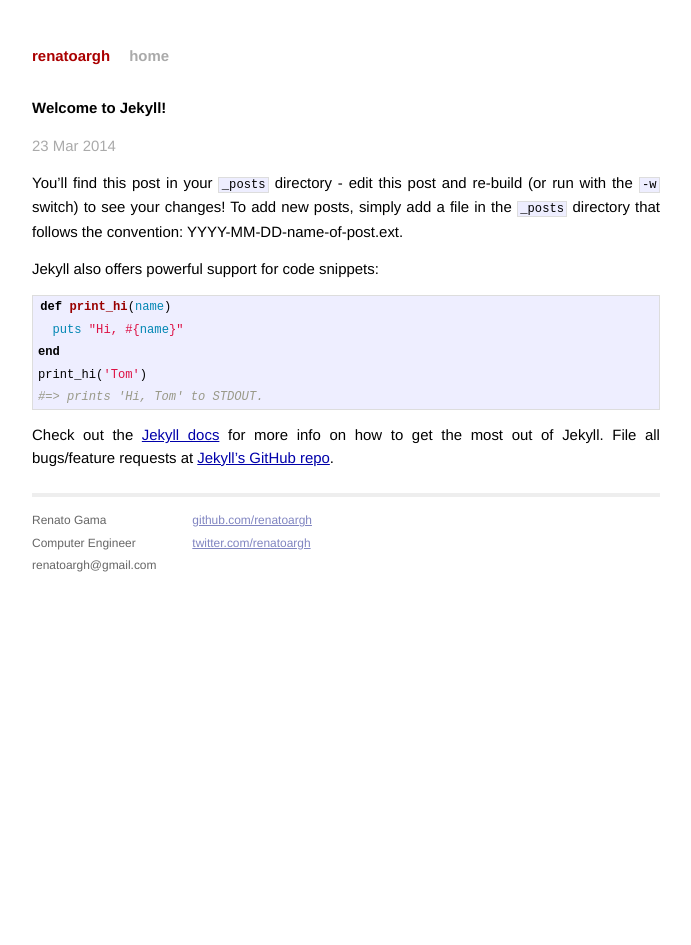
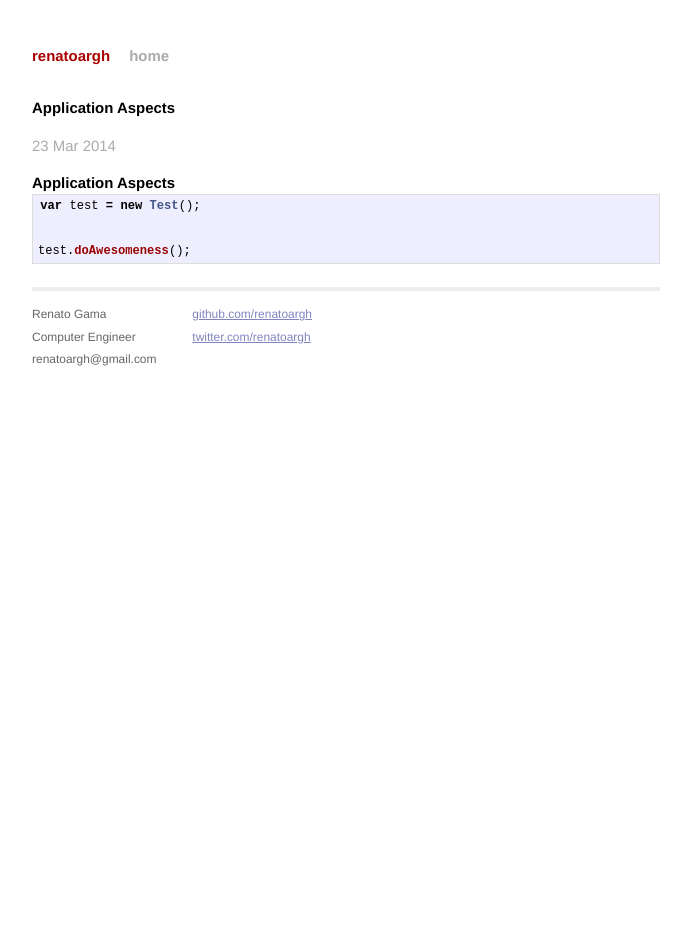
Before and after one commit to renatoargh/renatoargh.github.io, a Jekyll site: the page built from _posts/2014-03-23-welcome-to-jekyll.markdown, in a window 1280 px wide. Shown: the whole page, without its empty margins (294-985 px from the left). Built offline with Jekyll 4.4.1, drawn with Linux system fonts in a browser that asks for light colours; Markdown is read by kramdown in place of the engine named in the settings.

Commit message:
Update 2014-03-23-welcome-to-jekyll.markdown

````diff
--- a/_posts/2014-03-23-welcome-to-jekyll.markdown
+++ b/_posts/2014-03-23-welcome-to-jekyll.markdown
@@ -1,24 +1,14 @@
 ---
 layout: post
-title:  "Welcome to Jekyll!"
+title:  "Application Aspects"
 date:   2014-03-23 22:15:38
-categories: jekyll update
+categories: general
 ---
 
-You'll find this post in your `_posts` directory - edit this post and re-build (or run with the `-w` switch) to see your changes!
-To add new posts, simply add a file in the `_posts` directory that follows the convention: YYYY-MM-DD-name-of-post.ext.
+### Application Aspects
 
-Jekyll also offers powerful support for code snippets:
+```javascript
+var test = new Test();
 
-{% highlight ruby %}
-def print_hi(name)
-  puts "Hi, #{name}"
-end
-print_hi('Tom')
-#=> prints 'Hi, Tom' to STDOUT.
-{% endhighlight %}
-
-Check out the [Jekyll docs][jekyll] for more info on how to get the most out of Jekyll. File all bugs/feature requests at [Jekyll's GitHub repo][jekyll-gh].
-
-[jekyll-gh]: https://github.com/mojombo/jekyll
-[jekyll]:    http://jekyllrb.com
+test.doAwesomeness();
+```
````
